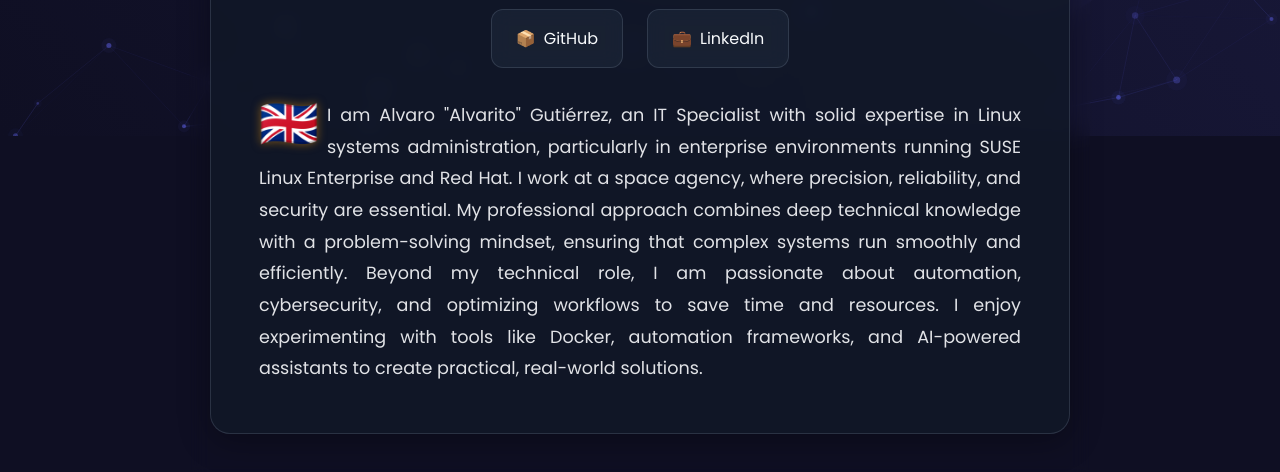
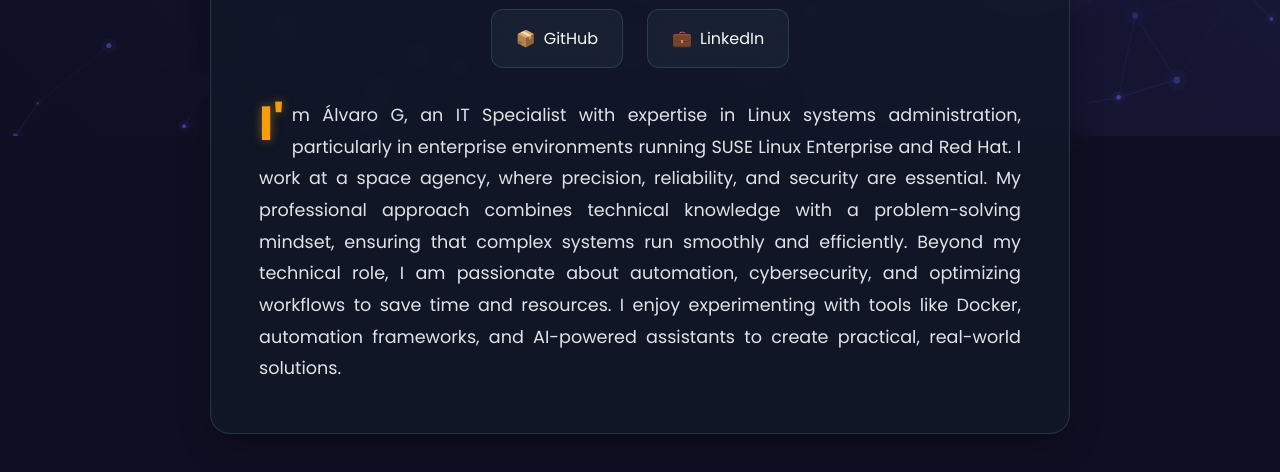
Before and after one commit to AlvOps/Projects, a plain HTML site: page about.html in a window 1280 px wide. Shown: the part 664-1136 px from the top of the page. Drawn offline with Linux system fonts and the light colour scheme; a web font is replaced by a local one.

Commit message:
Update about.html

```diff
--- a/about.html
+++ b/about.html
@@ -367,7 +367,7 @@
             </div>
 
             <p class="bio-text">
-                🇬🇧 I am Alvaro "Alvarito" Gutiérrez, an IT Specialist with solid expertise in Linux systems administration, particularly in enterprise environments running SUSE Linux Enterprise and Red Hat. I work at a space agency, where precision, reliability, and security are essential. My professional approach combines deep technical knowledge with a problem-solving mindset, ensuring that complex systems run smoothly and efficiently.
+                I'm Álvaro G, an IT Specialist with expertise in Linux systems administration, particularly in enterprise environments running SUSE Linux Enterprise and Red Hat. I work at a space agency, where precision, reliability, and security are essential. My professional approach combines  technical knowledge with a problem-solving mindset, ensuring that complex systems run smoothly and efficiently.
 
                 Beyond my technical role, I am passionate about automation, cybersecurity, and optimizing workflows to save time and resources. I enjoy experimenting with tools like Docker, automation frameworks, and AI-powered assistants to create practical, real-world solutions.
             </p>
```
